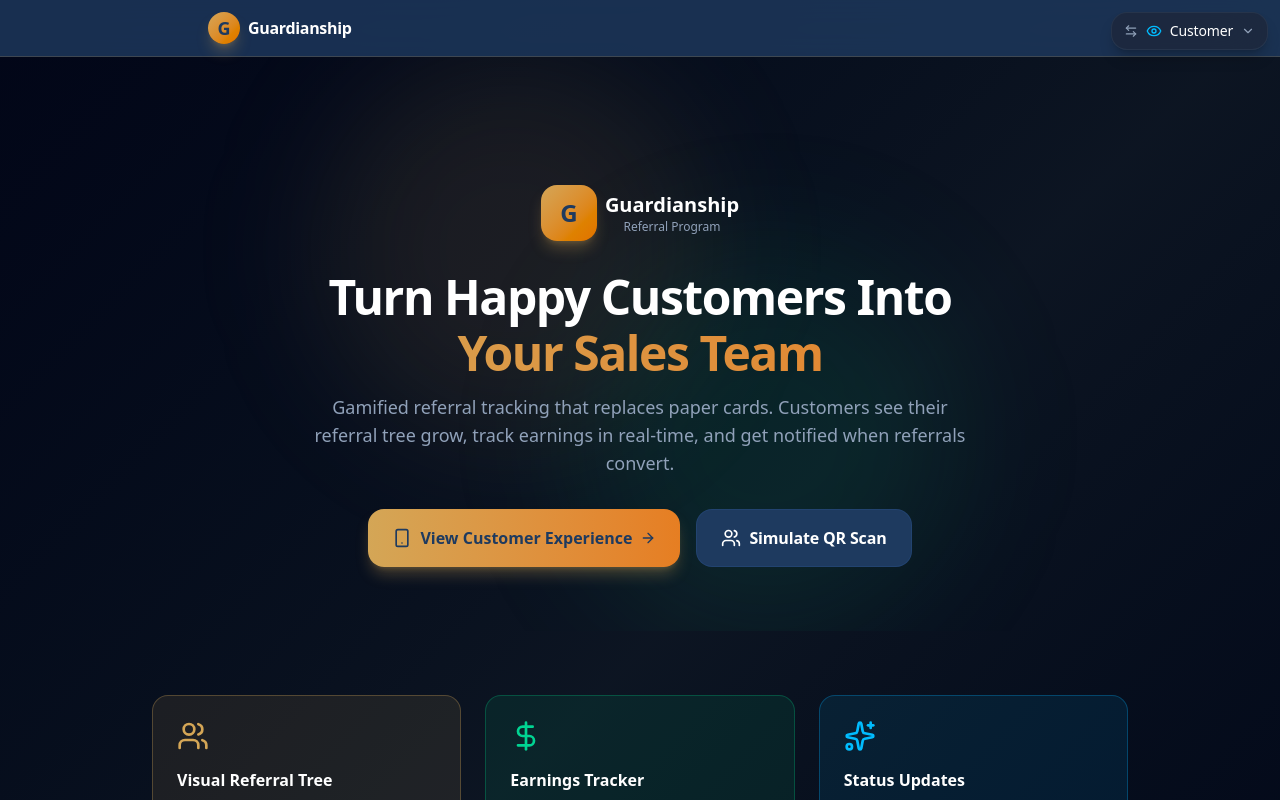
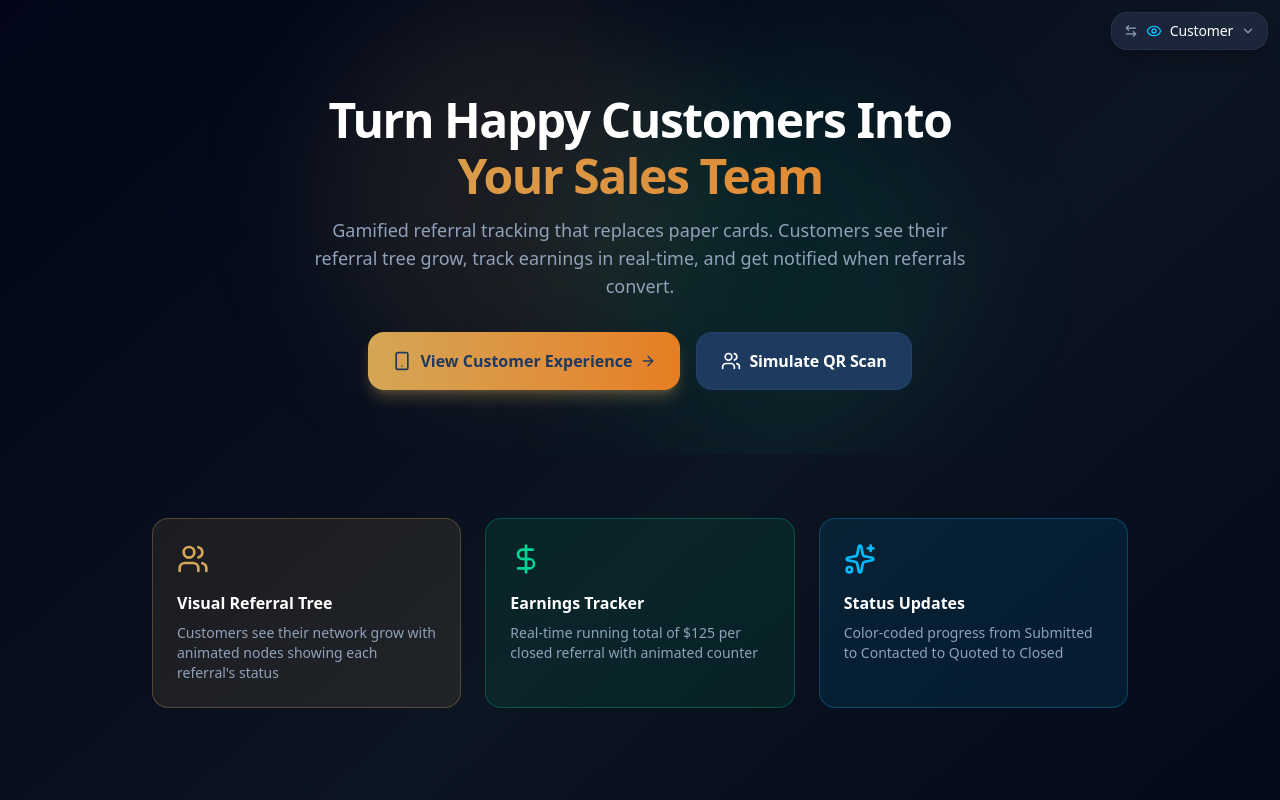
Before and after one commit to scott29kelly/referraltree, a Next.js app: page /demo in a window 1280 px wide. Shown: the top 800 px of the page. Built offline with nearby package versions, Linux system fonts and the light colour scheme.

Commit message:
fix(demo): remove redundant header bar and logo from landing page
Remove CustomerHeader (blue nav bar) and GuardianLogo block from the
demo landing page. The branding is already visible in the DemoViewToggle
and the headline section, making these elements redundant for demo users.

```diff
--- a/src/app/demo/page.tsx
+++ b/src/app/demo/page.tsx
@@ -4,33 +4,19 @@
 import { motion } from 'framer-motion';
 import { ArrowRight, Smartphone, Users, DollarSign, Sparkles } from 'lucide-react';
 import Link from 'next/link';
-import CustomerHeader from '@/components/ui/CustomerHeader';
-import { GuardianLogo } from '@/components/ui/guardian-logo';
 
 export default function DemoPage() {
   const [showQRSimulation, setShowQRSimulation] = useState(false);
 
   return (
     <div className="min-h-screen bg-gradient-to-br from-slate-950 via-guardian-navy/30 to-slate-950">
-      <CustomerHeader />
-
       {/* Hero Section */}
-      <div className="relative overflow-hidden pt-16">
+      <div className="relative overflow-hidden pt-8">
         {/* Background gradient orbs */}
         <div className="absolute top-0 left-1/4 w-96 h-96 bg-guardian-gold/10 rounded-full blur-3xl" />
         <div className="absolute bottom-0 right-1/4 w-96 h-96 bg-emerald-500/10 rounded-full blur-3xl" />
 
         <div className="relative max-w-4xl mx-auto px-6 py-16 text-center">
-          {/* Logo */}
-          <motion.div
-            initial={{ scale: 0 }}
-            animate={{ scale: 1 }}
-            transition={{ type: 'spring', duration: 0.8 }}
-            className="inline-block mb-8"
-          >
-            <GuardianLogo size="lg" variant="gold" showText />
-          </motion.div>
-
           {/* Headline */}
           <motion.h2
             initial={{ opacity: 0, y: 20 }}
```
